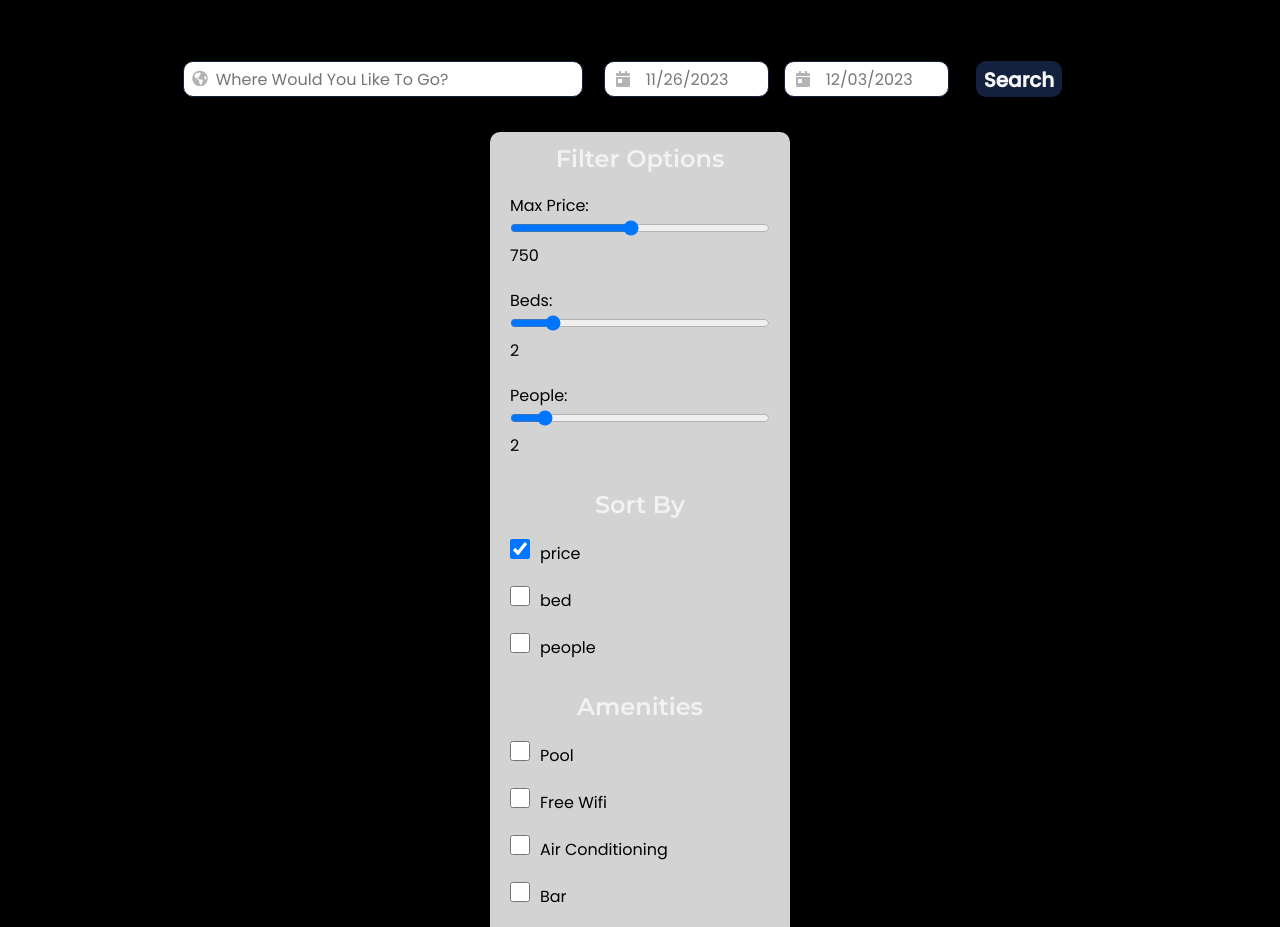
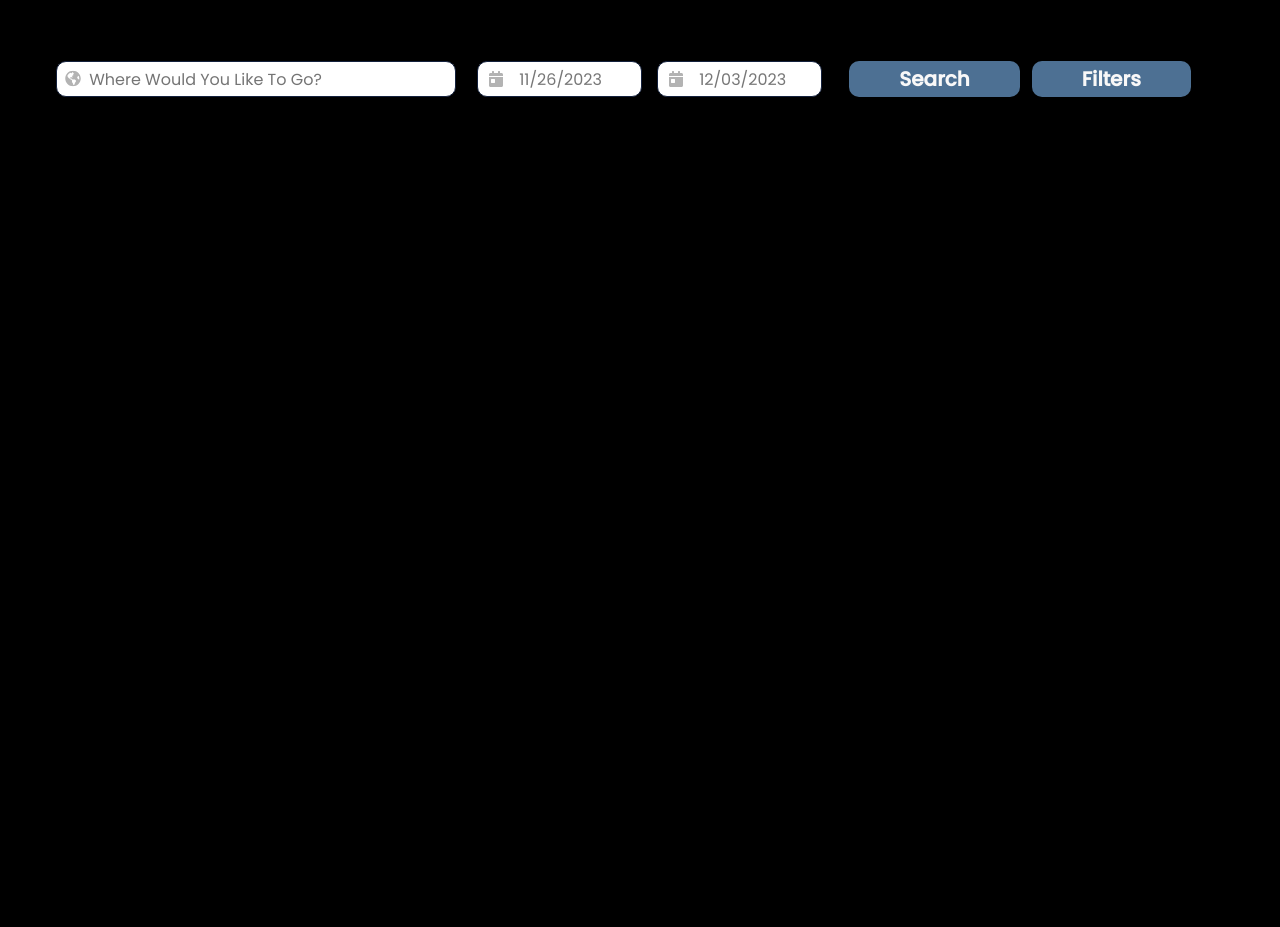
Before and after one commit to vivekkoya/LikeHome-Hotel, a React (Create React App) app in the folder hotel/: page /search in a window 1280 px wide. Shown: the part 75-1002 px from the top of the page. After the commit the page ends 800 px from the top, so only its background shows below. Built offline with nearby package versions, Linux system fonts and the light colour scheme.

Commit message:
Updated filter and listing card

```diff
--- a/hotel/src/listingcard/ListingCard.css
+++ b/hotel/src/listingcard/ListingCard.css
@@ -1,13 +1,17 @@
+p{
+    color: white;
+}
 .listing-card {
     height: 220px;
     border: 1px solid #CCCCCC;
     width: auto;
     margin: 16px;
     border-radius: 10px;
-    background-color: #FFFFFF;
     display: flex;
     flex-direction: row;
-    box-shadow: 0px 0px 3px lightgray
+
+    background-image: linear-gradient(to right, #4D7093, #87A3C0); /* Main color */
+    box-shadow: 0px 0px 10px 0px rgba(0, 0, 0, 0.5 ); /* Subtle shadow effect */
 }
 
 .listing-image {
@@ -59,3 +63,7 @@
     justify-content: space-between;
     margin: 6px 0px;
 }
+
+.p{
+    color: white;
+}
--- a/hotel/src/listingspage/Listings.css
+++ b/hotel/src/listingspage/Listings.css
@@ -1,11 +1,5 @@
 .listings {
     padding: 20px;
-}
-
-h2 {
-    padding-top: 12px;
-    color: #14213D;
-    text-align: center;
 }
 
 .header-bar {
@@ -61,10 +55,10 @@ h2 {
     height: 36px;
     width: fit-content;
     color: #F9F8F8;
-    background-color: #14213E;
+    background-color: #4D7093;
     font-size: 1.25rem;
     font-weight: 800;
-    padding: 4px 8px;
+    padding: 1px 50px;
 }
 
 .listing-cards {
@@ -74,7 +68,7 @@ h2 {
     overflow-y: scroll;
     height: 100%;
 }
-
+/**
 .filterbox {
     background-color: lightgrey;
     width: 300px;
@@ -101,7 +95,7 @@ h2 {
     font-weight: 800;
     padding: 4px 8px;
 }
-
+*/
 .side-menu {
     width: 250px;
     height: 50%;
@@ -116,7 +110,7 @@ h2 {
 .side-menu.open {
     left: 0;
 }
-
+/**
 label {
     display: block;
     margin: 20px;
@@ -145,11 +139,59 @@ button {
     font-size: 20px;
     border-radius: 5px;
 }
+
 label {
     color: black
 }
-
+*/
 h3{
     color: black;
     text-align: center;
 }
+.filterbox {
+    display: flex;
+    flex-direction: column;
+    padding: 30px 20px; /* Increased top padding */
+    border: 1px solid #ccc;
+    border-radius: 5px;
+    margin-bottom: 20px;
+    background-image: linear-gradient(to right, #4D7093, #87A3C0); /* Main color */
+    box-shadow: 0px 0px 10px 0px rgba(0, 0, 0, 0.5 ); /* Subtle shadow effect */
+  }
+
+  .filterbox h2 {
+    padding-top: 10px;
+    font-size: 18px;
+    font-weight: bold;
+    margin-bottom: 10px;
+    color: white;
+  }
+
+  .filterbox label {
+    display: flex;
+    align-items: center;
+    margin-bottom: 5px;
+  }
+
+  .filterbox input[type="checkbox"] {
+    margin-right: 5px;
+  }
+
+  .filterbox input[type="range"] {
+    width: 100%;
+    margin-bottom: 10px;
+  }
+
+  .filterbox button {
+    padding: 8px 16px;
+    border: 1px solid #007bff;
+    color: #007bff;
+    cursor: pointer;
+  }
+
+  .filterobx input{
+      color: white;
+  }
+.form-item{
+    padding: 10px;
+}
--- a/hotel/src/listingspage/Listings.jsx
+++ b/hotel/src/listingspage/Listings.jsx
@@ -19,6 +19,7 @@ const Listings = () => {
   const [sortPrice, setSortPrice] = useState(true);
   const [sortBed, setSortBed] = useState(false);
   const [sortPeople, setSortPeople] = useState(false);
+  const [showFilterBox, setShowFilterBox] = useState(false);
 
   const handleSortChange = (value) => {
     setSortPrice(false);
@@ -114,6 +115,10 @@ const Listings = () => {
       [name]: value,
     }));
   };
+  const toggleFilterBox = () => {
+    setShowFilterBox((prevState) => !prevState);
+  };
+
   const applyChanges = async () => {
     console.log("Selected Amenities:", selectedAmenities);
     console.log("Selected Accessibility:", selectedAccessibility);
@@ -199,8 +204,15 @@ const Listings = () => {
             Search
           </button>
         </div>
+        <button
+          className="search-button"
+          onClick={toggleFilterBox}
+          style={{ marginRight: "10px" }}
+        >
+          Filters
+        </button>
       </div>
-      <div className="find-body">
+      {showFilterBox && (
         <div className="filterbox">
           <h2>Filter Options</h2>
           <div>
@@ -253,6 +265,7 @@ const Listings = () => {
               {sliderValues.people}
             </label>
           </div>
+
           <h2> Sort By</h2>
           <label>
             <input
@@ -281,8 +294,8 @@ const Listings = () => {
             ></input>
             people
           </label>
+
           <h2>Amenities</h2>
-          <div>
             {[
               "Pool",
               "Free Wifi",
@@ -298,14 +311,13 @@ const Listings = () => {
                   value={amenity}
                   checked={selectedAmenities.includes(amenity)}
                   onChange={() => handleCheckboxChange("amenities", amenity)}
+
                 />
                 {amenity}
               </label>
             ))}
-          </div>
 
           <h2>Accessibility</h2>
-          <div>
             {[
               "WheelChair Accessible",
               "Staff Asl Trained",
@@ -324,20 +336,22 @@ const Listings = () => {
                 {accessibility}
               </label>
             ))}
-          </div>
-          <button
+
+               <button
             onClick={applyChanges}
             styles={{ padding: "4px 8px;", "margin-bottom": "8px" }}
           >
             Apply Changes
           </button>
-        </div>{" "}
+          </div>
+
+
+        )}
         <div className="listing-cards">
           {listings.map((listing) => (
             <ListingCard listing={listing} start={start} end={end} />
           ))}
         </div>
-      </div>
     </div>
   );
 };
```
